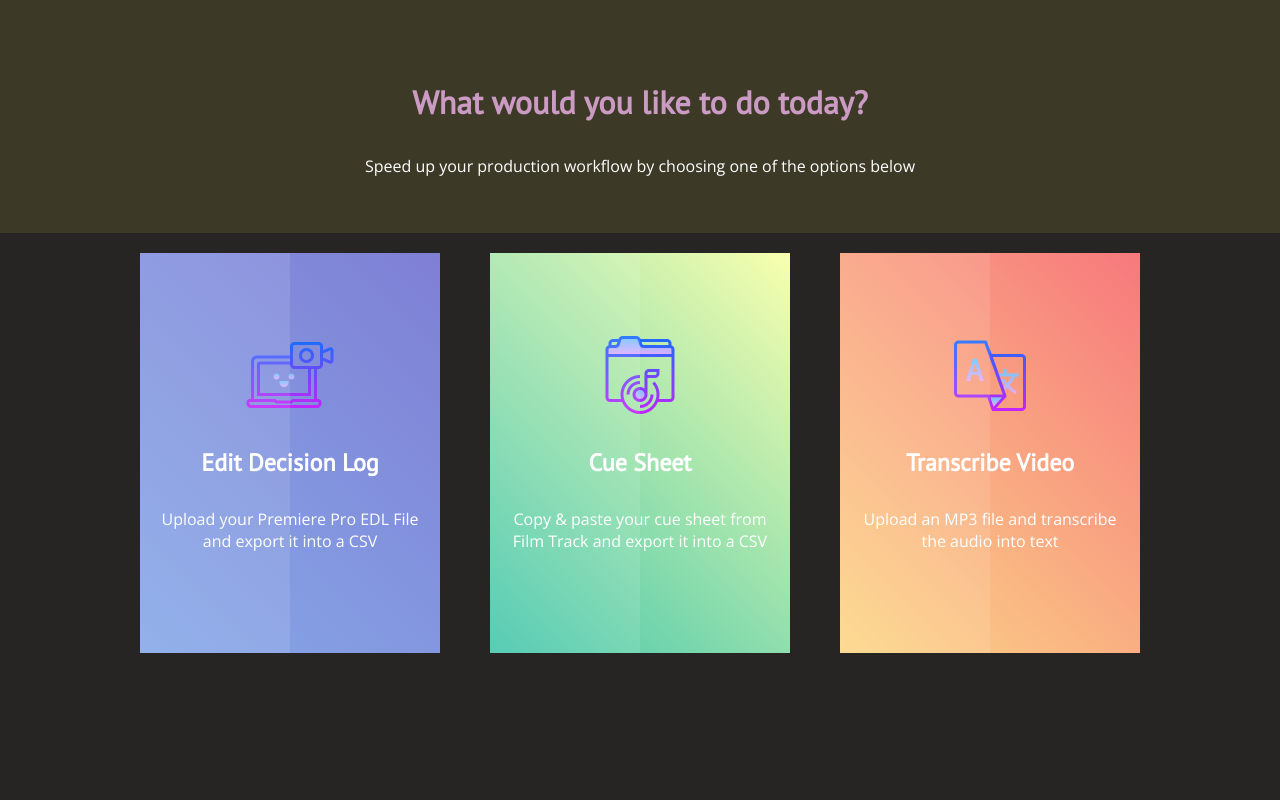
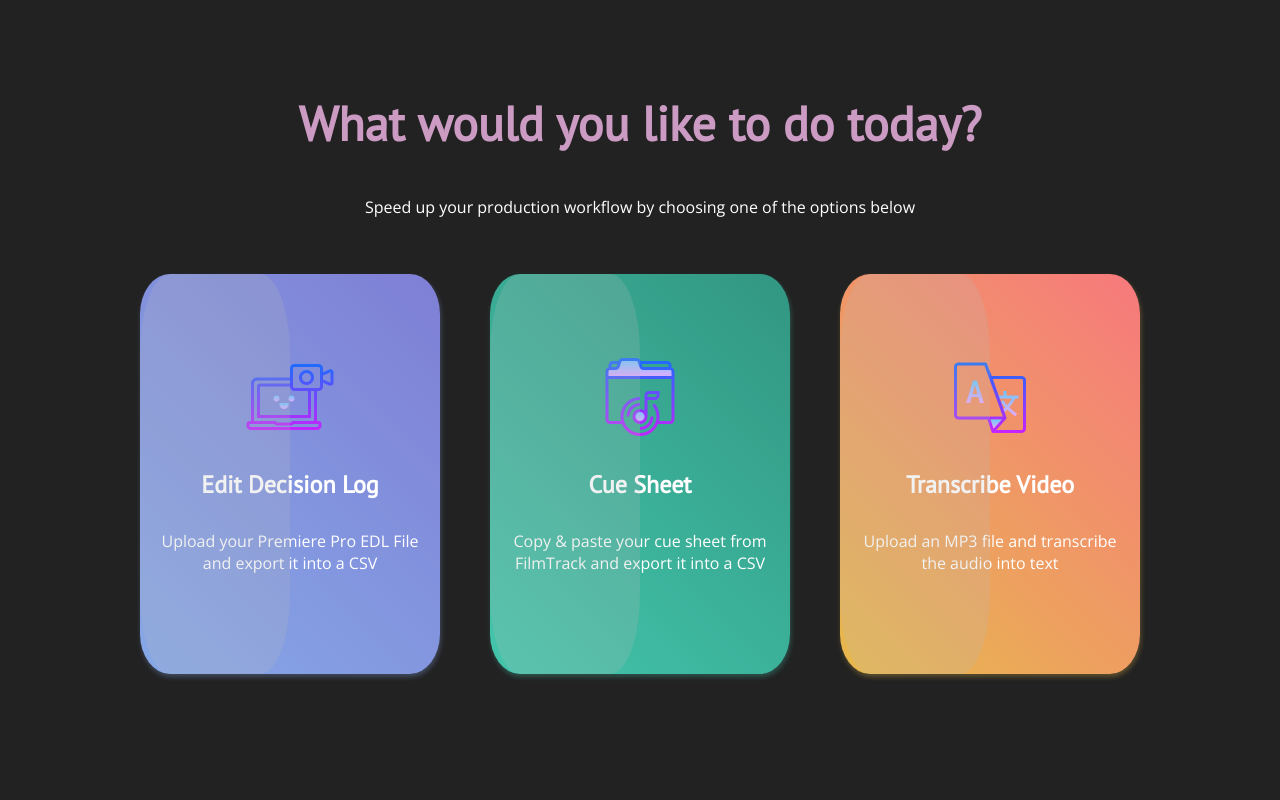
Before and after one commit to chaseahn/yizzly, a Flask app: page / in a window 1280 px wide. Run offline with Flask 2, Linux system fonts and the light colour scheme.

Commit message:
css fix:

```diff
--- a/run/src/static/css/main.css
+++ b/run/src/static/css/main.css
@@ -1,7 +1,7 @@
 body {
     margin: 0;
     padding: 0;
-    background-color: rgb(39, 36, 36);
+    background-color: rgb(34, 34, 34);
     min-height: 100vh;
     justify-content: center;
     align-items: center;
@@ -10,6 +10,7 @@ body {
 h1 {
     color: #CC9BC4;
     font-family: 'PT Sans', sans-serif;
+    font-size: 3em;
 }
 
 h2 {
@@ -19,9 +20,8 @@ h2 {
 
 .title {
     text-align: center;
-    background-color: rgba(243, 255, 72, 0.1);
     padding-top: 60px;
-    padding-bottom: 30px;
+    padding-bottom: 10px;
 }
 
 p{
@@ -48,6 +48,8 @@ p{
     justify-content: center;
     align-items: center;
     display: flex;
+    border-radius: 10%;
+    cursor: pointer;
 }
 
 .container .cards:before {
@@ -57,19 +59,23 @@ p{
     left: 0;
     width: 50%;
     height: 100%;
-    background: rgba(255,255, 255, .1);
+    background: rgba(187, 187, 187, 0.2);
     z-index: 20;
     pointer-events: none;
+    border-radius: 20%;
 }
 
 .container .cards:nth-child(1) {
     background: linear-gradient(45deg, #86A8E7, #7F7FD5);
+    box-shadow: 1px 3px 5px rgb(136, 170, 235, .3);
 }
 
 .container .cards:nth-child(2) {
-    background: linear-gradient(45deg, #43C6AC, #F8FFAE);
+    background: linear-gradient(45deg, #43C6AC, rgb(50, 150, 130));
+    box-shadow: 1px 3px 5px rgb(68, 199, 173, .3);
 }
 
 .container .cards:nth-child(3) {
-    background: linear-gradient(45deg, #FBD786, #f7797d);
+    background: linear-gradient(45deg, rgb(231, 185, 76), #f7797d);
+    box-shadow: 1px 3px 5px rgb(231, 185, 76, .3);
 }
--- a/run/src/templates/public/index.html
+++ b/run/src/templates/public/index.html
@@ -44,7 +44,7 @@
                     <img src="{{url_for('static', filename='img/cue.png')}}" />
                     <h2>Cue Sheet</h2>
                     <p>
-                        Copy & paste your cue sheet from Film Track and export
+                        Copy & paste your cue sheet from FilmTrack and export
                         it into a CSV
                     </p>
                 </div>
```
Also changed, not shown: 1 other file.
